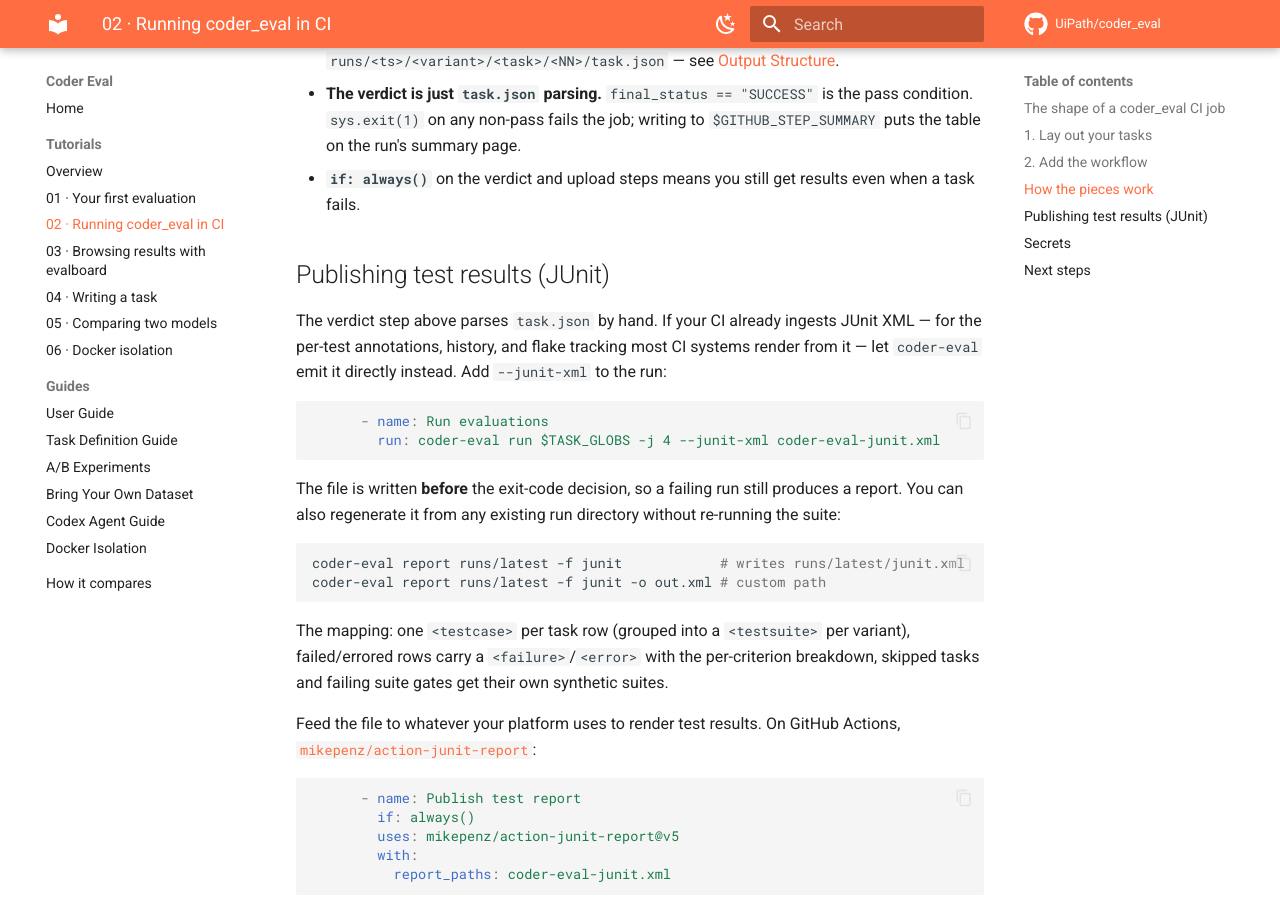
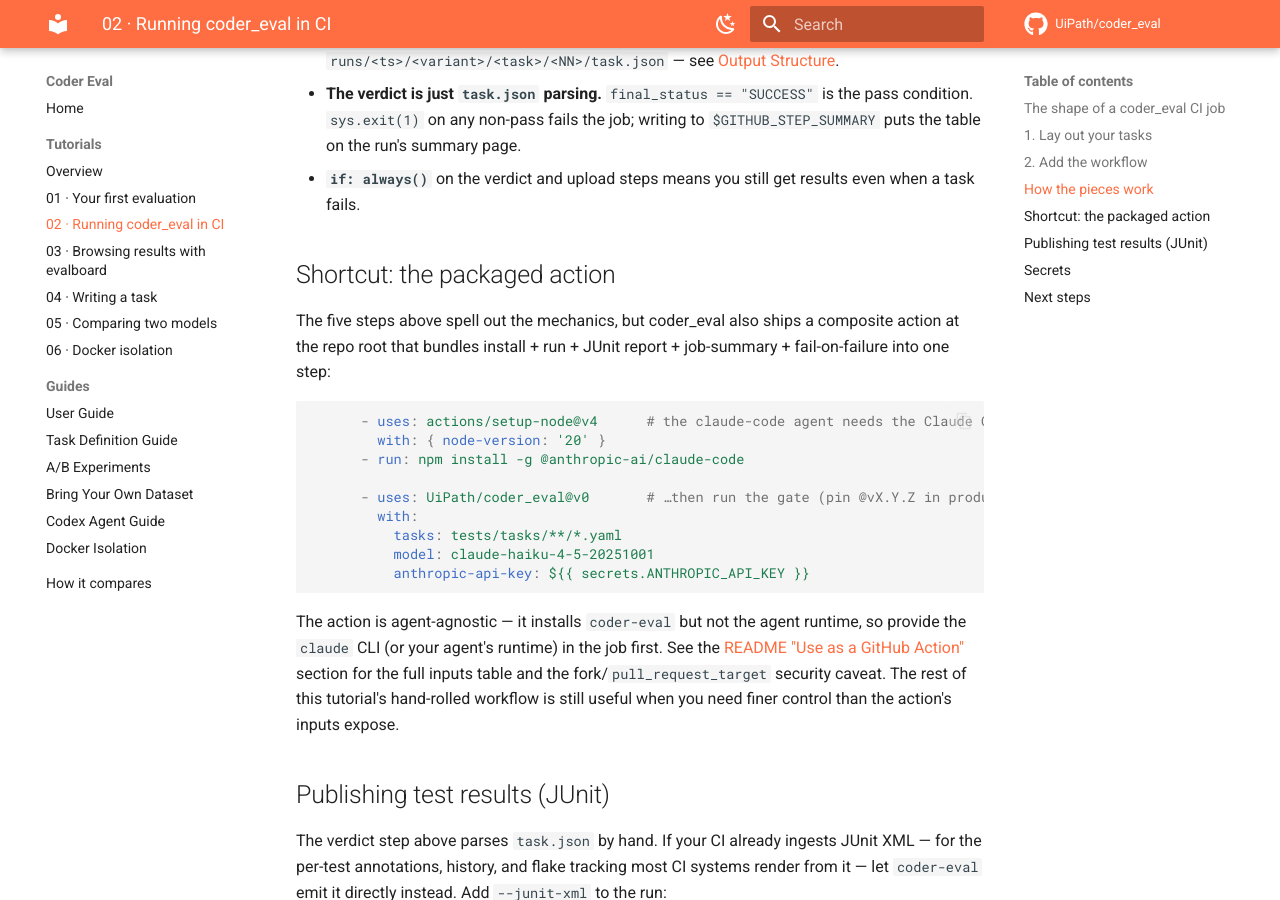
Before and after one commit to UiPath/coder_eval, an MkDocs documentation site: the page built from docs/tutorials/02-ci-pipeline.md, in a window 1280 px wide and 900 px high, scrolled down 3078 px. Built offline with MkDocs 1.6.1 and Material for MkDocs 9.7.7, drawn with Linux system fonts in a browser that asks for light colours; comment, search, counter and statistics services are not loaded.

Commit message:
feat(ci): 3/3 — publish composite action, release automation, PR dogfood
Add action.yml at the repo root: a composite action that installs a pinned
coder-eval (or the local checkout via `version: local`), runs the suite, always
emits run-dir/junit-path outputs and a run.md job summary, then exits with
coder-eval's real exit code. Inputs cross into bash via env: only.

release.yml now bumps the action's `version:` default inside the amended release
commit (anchored on a `# <-- kept in sync` comment, with a loud grep guard) and
force-moves the `v<major>` tag after pushing the release tag.

pr-checks.yml gains a fork-gated `action-dogfood` job that exercises the action
via `uses: ./` on one Haiku task and verifies the JUnit + run.json output — the
sensor for this surface, since it isn't covered by pytest.

The action is deliberately agent-agnostic: it installs no coding-agent runtime,
so callers provide the Claude CLI (as the dogfood job does). Documented in the
README and the CI tutorial along with the pull_request_target security caveat.

Co-Authored-By: Claude Opus 4.8 (1M context) <noreply@anthropic.com>

````diff
--- a/docs/tutorials/02-ci-pipeline.md
+++ b/docs/tutorials/02-ci-pipeline.md
@@ -158,6 +158,31 @@ jobs:
 - **`if: always()`** on the verdict and upload steps means you still get results
   even when a task fails.
 
+## Shortcut: the packaged action
+
+The five steps above spell out the mechanics, but coder_eval also ships a
+composite action at the repo root that bundles install + run + JUnit report +
+job-summary + fail-on-failure into one step:
+
+```yaml
+      - uses: actions/setup-node@v4      # the claude-code agent needs the Claude CLI…
+        with: { node-version: '20' }
+      - run: npm install -g @anthropic-ai/claude-code
+
+      - uses: UiPath/coder_eval@v0       # …then run the gate (pin @vX.Y.Z in production)
+        with:
+          tasks: tests/tasks/**/*.yaml
+          model: claude-haiku-4-5-20251001
+          anthropic-api-key: ${{ secrets.ANTHROPIC_API_KEY }}
+```
+
+The action is agent-agnostic — it installs `coder-eval` but not the agent
+runtime, so provide the `claude` CLI (or your agent's runtime) in the job first.
+See the [README "Use as a GitHub Action"](../../README.md#use-as-a-github-action)
+section for the full inputs table and the fork/`pull_request_target` security
+caveat. The rest of this tutorial's hand-rolled workflow is still useful when you
+need finer control than the action's inputs expose.
+
 ## Publishing test results (JUnit)
 
 The verdict step above parses `task.json` by hand. If your CI already ingests
````
Also changed, not shown: CLAUDE.md (+1 -0 lines), README.md (+47 -0 lines), action.yml (added, +110 -0 lines), 2 other files.
